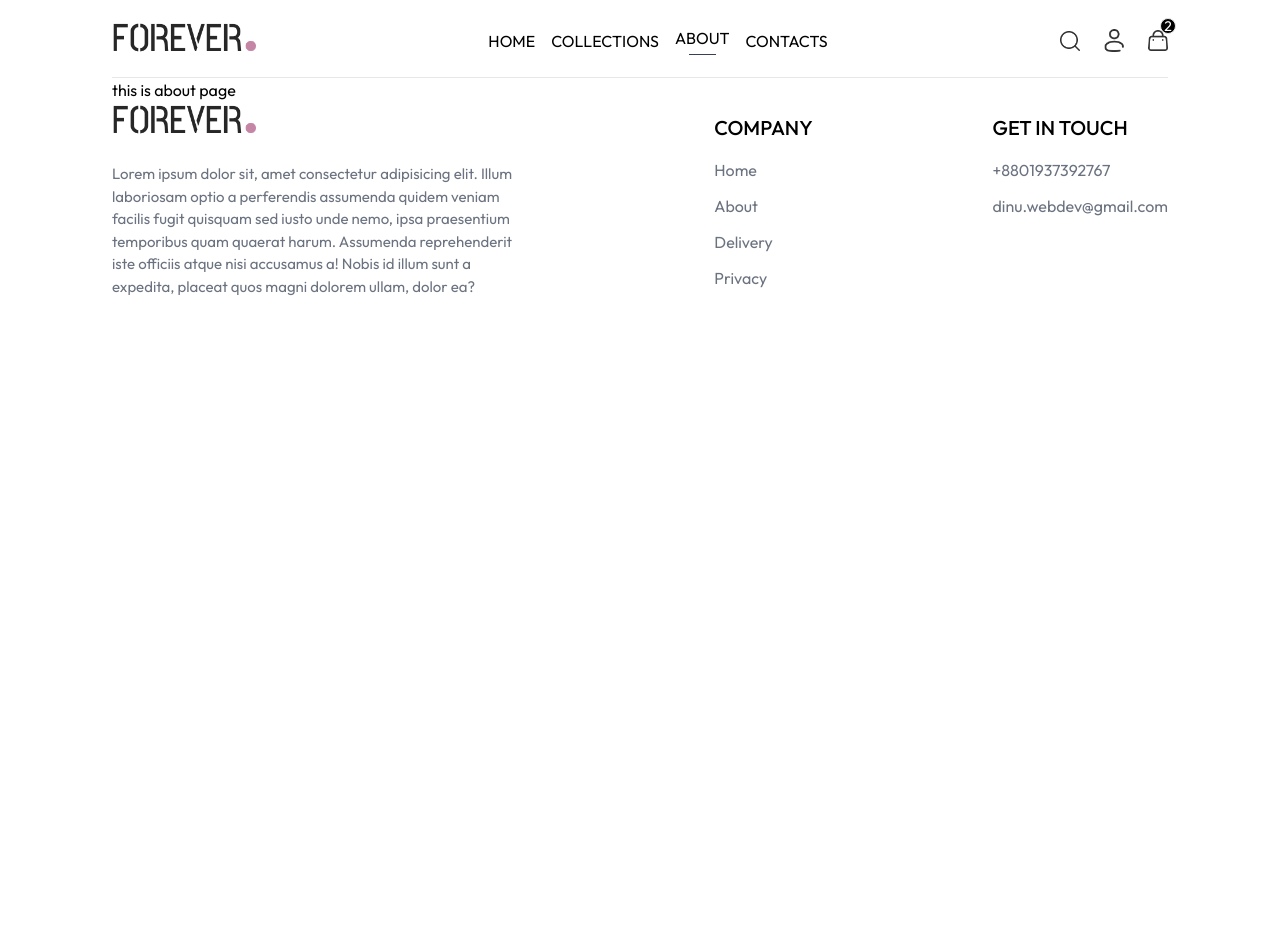
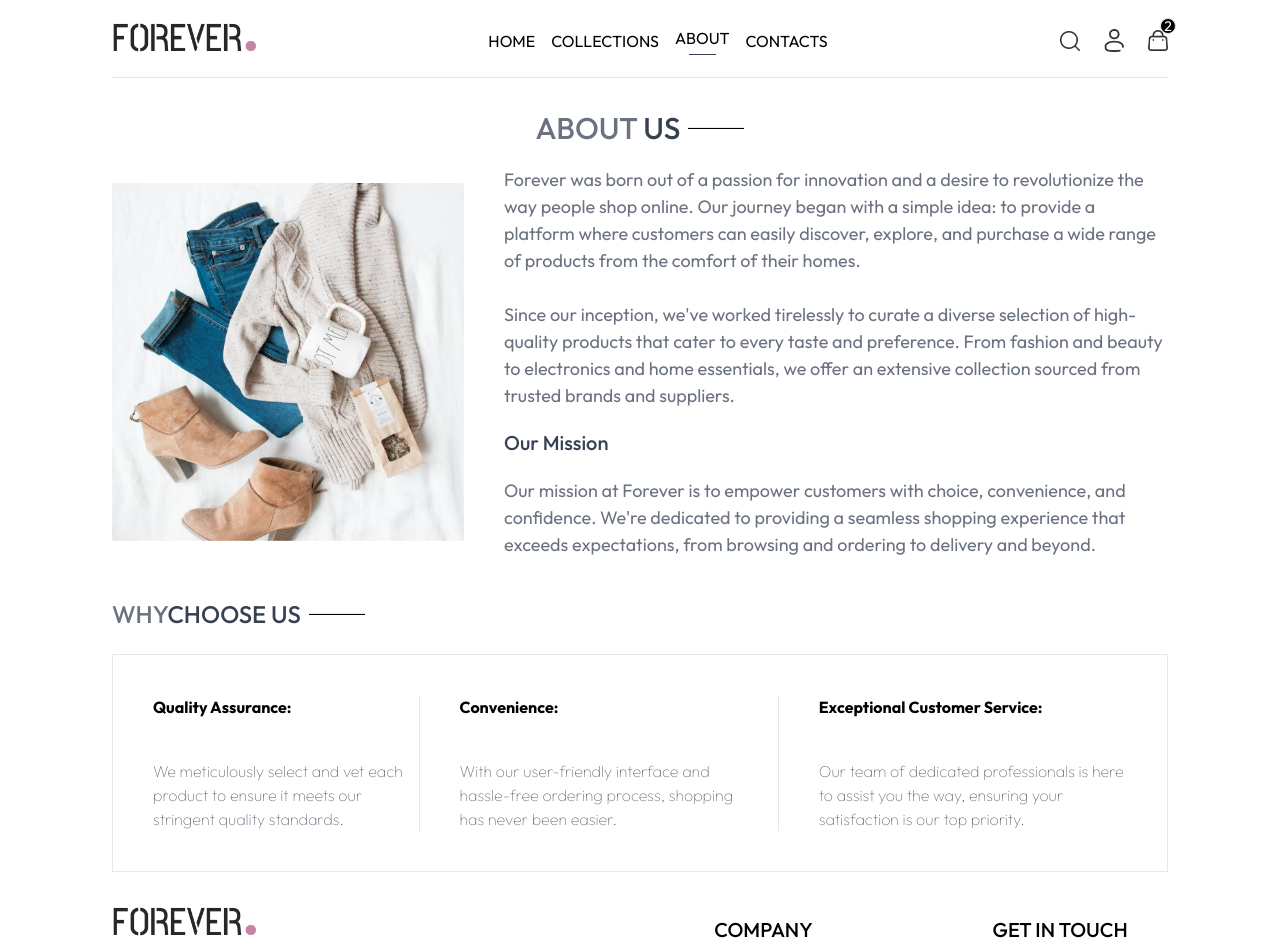
Before and after one commit to Dinobondhu-shill/ForeverFlex, a React (Vite) app in the folder frontend/: page /about in a window 1280 px wide. Shown: the top 952 px of the page. Before the commit the page ends 800 px from the top, so only its background shows below. Built offline with nearby package versions, Linux system fonts and the light colour scheme.

Commit message:
about us page added

```diff
--- a/frontend/src/Pages/About/About.jsx
+++ b/frontend/src/Pages/About/About.jsx
@@ -1,9 +1,44 @@
 import React from 'react';
+import { assets } from '../../../public/assets/frontend_assets/assets';
 
 const About = () => {
   return (
-    <div>
-      this is about page
+    <div className='my-8'>
+      <div className='flex items-center gap-2 justify-center '>
+        <p className='font-medium text-3xl text-gray-700 '><span className='text-gray-500'>ABOUT</span> US</p>
+        <hr className='w-14 h-[2.5px] bg-black '/>
+        </div>
+        <div className='flex flex-col md:flex-row justify-center items-center my-5 gap-10'>
+          <img src={assets.about_img} alt="" className='w-1/3 rounded-sm'/>
+          <div className='w-2/3 flex flex-col justify-center text-gray-500  text-[18px]'>
+          <p>
+          Forever was born out of a passion for innovation and a desire to revolutionize the way people shop online. Our journey began with a simple idea: to provide a platform where customers can easily discover, explore, and purchase a wide range of products from the comfort of their homes. <br /> <br />
+
+Since our inception, we've worked tirelessly to curate a diverse selection of high-quality products that cater to every taste and preference. From fashion and beauty to electronics and home essentials, we offer an extensive collection sourced from trusted brands and suppliers.
+          </p>
+            <h4 className='font-medium text-xl my-5 text-gray-700'>Our Mission</h4>
+
+            <p>Our mission at Forever is to empower customers with choice, convenience, and confidence. We're dedicated to providing a seamless shopping experience that exceeds expectations, from browsing and ordering to delivery and beyond.</p>
+          </div>
+        </div>
+        <div className='flex items-center gap-2 mt-10 '>
+        <p className='font-medium text-2xl text-gray-700 '><span className='text-gray-500'>WHY</span>CHOOSE US</p>
+        <hr className='w-14 h-[2.5px] bg-black '/>
+        </div>
+        <div className='my-6 py-10 px-10 flex flex-col md:flex-row border items-center justify-between'>
+          <div>
+            <h3 className='font-bold mb-10'>Quality Assurance:</h3>
+            <p className='text-gray-600 font-thin text-[16px]'>We meticulously select and vet each product to ensure it meets our stringent quality standards.</p>
+          </div>
+          <div className='border-x px-10'>
+            <h3 className='font-bold mb-10'>Convenience:</h3>
+            <p className='text-gray-600 font-thin text-[16px]'>With our user-friendly interface and hassle-free ordering process, shopping has never been easier.</p>
+          </div>
+          <div className='pl-10'>
+            <h3 className='font-bold mb-10'>Exceptional Customer Service:</h3>
+            <p className='text-gray-600 font-thin text-[16px]'>Our team of dedicated professionals is here to assist you the way, ensuring your satisfaction is our top priority.</p>
+          </div>
+        </div>
     </div>
   );
 };
--- a/frontend/src/Pages/Contact/Contact.jsx
+++ b/frontend/src/Pages/Contact/Contact.jsx
@@ -1,5 +1,6 @@
 import React from 'react';
 import { assets } from '../../../public/assets/frontend_assets/assets';
+import Subscribe from '../../Components/Subscribe';
 
 const Contact = () => {
   return (
@@ -20,8 +21,8 @@ const Contact = () => {
             <p>Learn more about our teams and job openings.</p>
             <button className='px-8 py-4 border border-black w-fit my-3'>Explore Jobs</button>
           </div>
-
         </div>
+        <Subscribe />
     </div>
   );
 };
```
